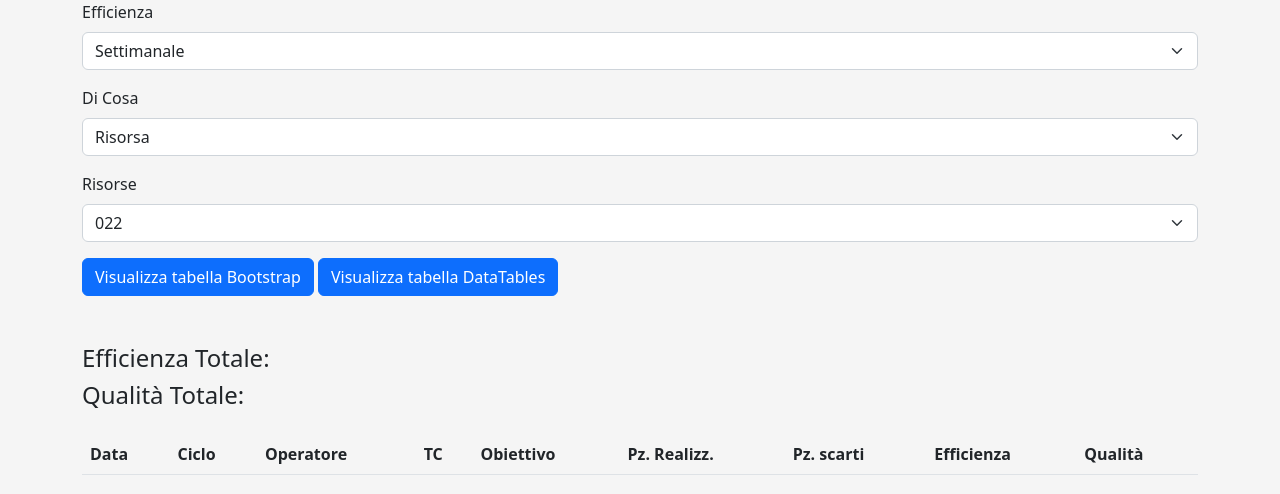
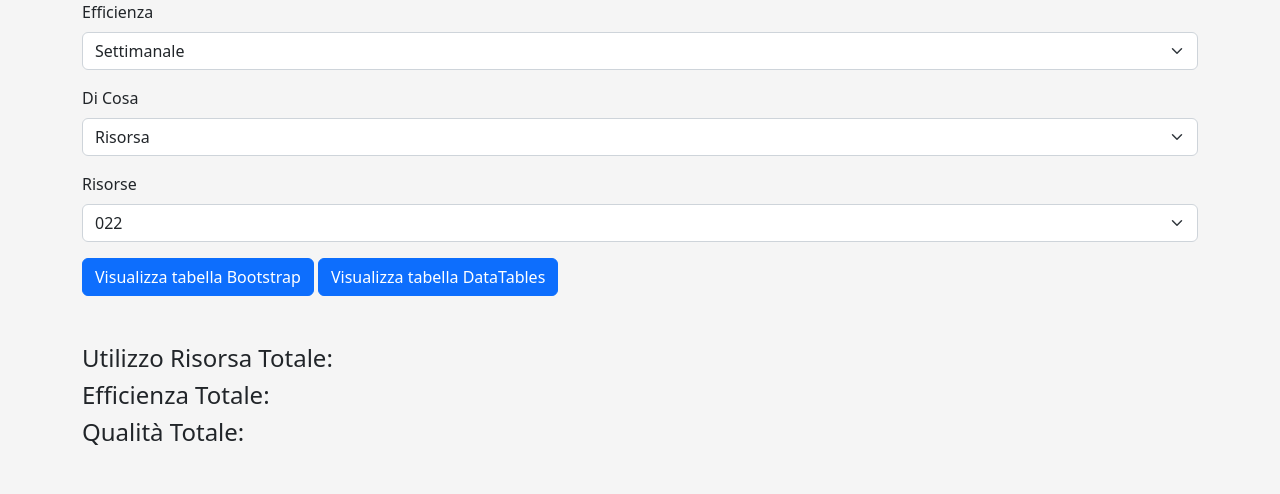
Before and after one commit to maurovisi/andonBoard, a PHP site: page /andonDashboard.php in a window 1280 px wide. Shown: the top 494 px of the page. Run offline with PHP 8.4, Linux system fonts and the light colour scheme; the visitor is signed in with stand-in values (Sample User, id 1); data comes from the database, SQL or seed files in the repository; lists and menus that the app fills with data are empty; some libraries are stand-ins or nearby versions.

Commit message:
secondo commit old version

```diff
--- a/andonDashboard.php
+++ b/andonDashboard.php
@@ -105,8 +105,9 @@
             <button type="button" class="btn btn-primary" data-target="data-table">Visualizza tabella DataTables</button>
         </form>
 
-        <h4 class="mt-5">Efficienza Totale: <span id="efficienza-totale"></span></h4>
-        <h4>Qualità Totale: <span id="qualita-totale"></span></h4>
+        <h4 class="mt-5">Utilizzo Risorsa Totale: <span id="usoRisorsaTot"></span></h4>
+        <h4>Efficienza Totale: <span id="efficienza-totale"></span></h4>
+        <h4 class="mb-5">Qualità Totale: <span id="qualita-totale"></span></h4>
 
         <div class="table-container">
             <table class="table table-striped mt-4" id="bootstrap-table">
@@ -174,6 +175,7 @@
                     data: $(this).serialize(),
                     dataType: 'json', // Expect a JSON response
                     success: function(data) {
+                        $('#usoRisorsaTot').text(data.usoRisorsaTot.toFixed(2) + '%');
                         $('#efficienza-totale').text(data.efficienzaTot.toFixed(2) + '%');
                         $('#qualita-totale').text(data.qualitaTot.toFixed(2) + '%');
 
```
